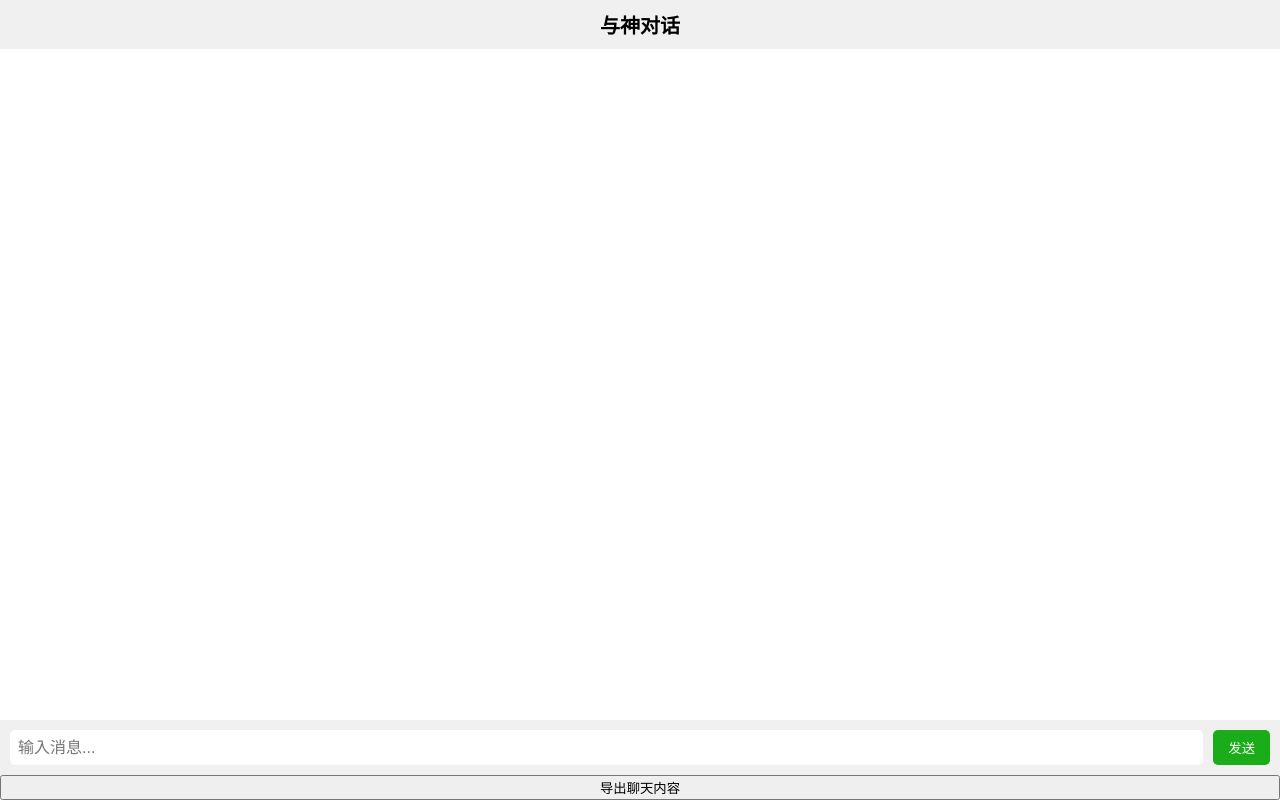
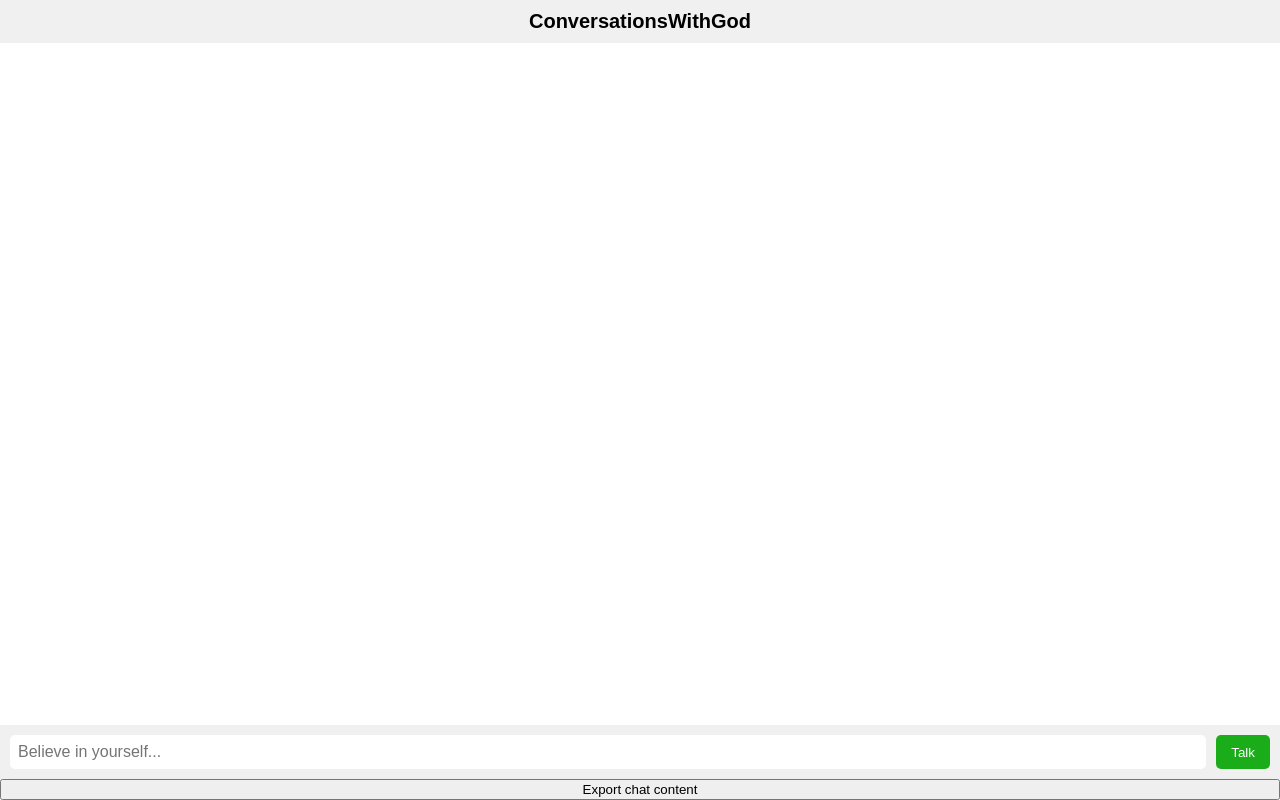
Before and after one commit to studentiz/ConversationsWithGod, a plain HTML site: page index.html in a window 1280 px wide. Drawn offline with Linux system fonts and the light colour scheme.

Commit message:
Update index.html
Modified for English expression

```diff
--- a/index.html
+++ b/index.html
@@ -3,7 +3,7 @@
 <head>
     <meta charset="UTF-8">
     <meta name="viewport" content="width=device-width, initial-scale=1.0">
-    <title>与神对话</title>
+    <title>ConversationsWithGod</title>
     <!-- <link rel="stylesheet" href="styles.css"> -->
     <style>
         body {
@@ -101,16 +101,16 @@
 <body>
     <div class="chat-container">
         <div class="chat-header">
-            <span class="title">与神对话</span>
+            <span class="title">ConversationsWithGod</span>
         </div>
         <div class="chat-messages">
             <!-- 消息列表将在这里动态生成 -->
         </div>
         <div class="chat-input-area">
-            <input type="text" id="messageInput" placeholder="输入消息...">
-            <button id="sendButton">发送</button>
+            <input type="text" id="messageInput" placeholder="Believe in yourself...">
+            <button id="sendButton">Talk</button>
         </div>
-        <button id="exportButton">导出聊天内容</button>
+        <button id="exportButton">Export chat content</button>
     </div>
     <!-- <script src="scripts.js"></script> -->
     <script>
@@ -140,7 +140,7 @@
             function addMessage(text, isOwn) {
                 const messageElement = document.createElement('div');
                 messageElement.classList.add('message', isOwn ? 'own-message' : 'other-message');
-                messageElement.textContent = isOwn ? `我：${text}` : `神：${text}`;
+                messageElement.textContent = isOwn ? `Student：${text}` : `God：${text}`;
                 messagesContainer.appendChild(messageElement);
                 messagesContainer.scrollTop = messagesContainer.scrollHeight;
             }
```
